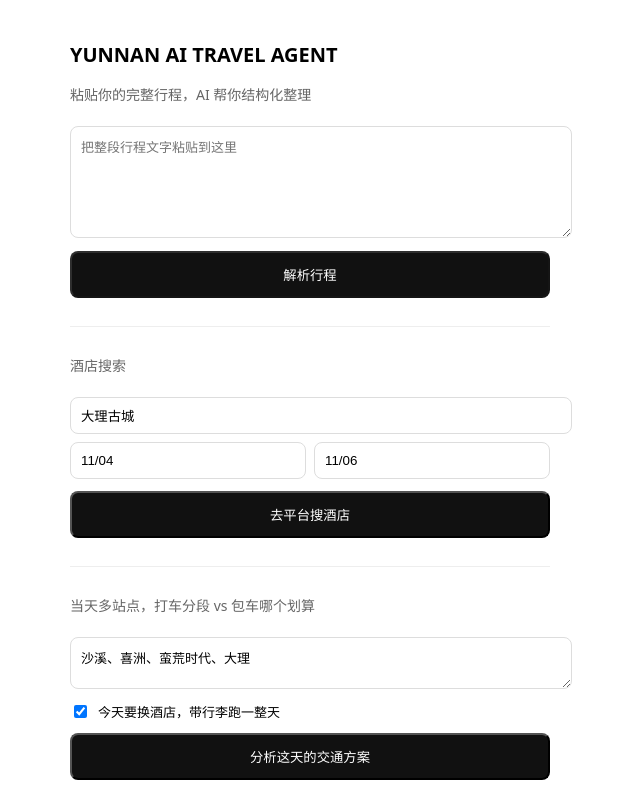
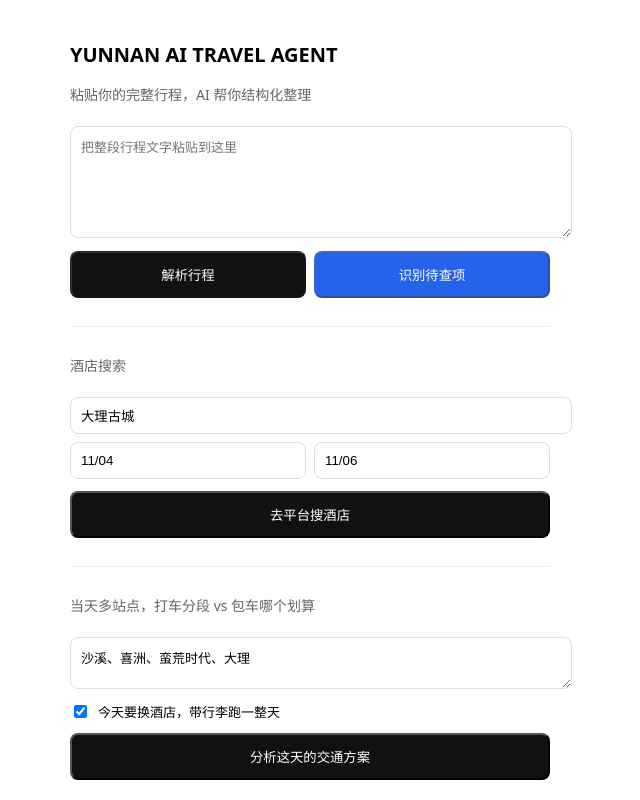
Before and after one commit to tehyeongseng97-jpg/yunnan-travel, a Next.js app: page / in a window 1280 px wide. Shown: the top 800 px of the page, without its empty margins (330-970 px from the left). Built offline with nearby package versions, Linux system fonts and the light colour scheme.

Commit message:
Update page.tsx

```diff
--- a/app/page.tsx
+++ b/app/page.tsx
@@ -16,6 +16,9 @@ export default function Home() {
   const [itineraryText, setItineraryText] = useState("");
   const [itineraryLoading, setItineraryLoading] = useState(false);
   const [itineraryResult, setItineraryResult] = useState<any>(null);
+
+  const [tasksLoading, setTasksLoading] = useState(false);
+  const [tasksResult, setTasksResult] = useState<any>(null);
 
   const [stopsText, setStopsText] = useState("沙溪、喜洲、蛮荒时代、大理");
   const [hasLuggage, setHasLuggage] = useState(true);
@@ -67,6 +70,19 @@ export default function Home() {
     setItineraryLoading(false);
   }
 
+  async function handleExtractTasks() {
+    setTasksLoading(true);
+    setTasksResult(null);
+    const res = await fetch("/api/itinerary/extract-tasks", {
+      method: "POST",
+      headers: { "Content-Type": "application/json" },
+      body: JSON.stringify({ text: itineraryText }),
+    });
+    const data = await res.json();
+    setTasksResult(data);
+    setTasksLoading(false);
+  }
+
   async function handleRouteAnalysis() {
     setRouteLoading(true);
     setRouteResult(null);
@@ -106,13 +122,69 @@ export default function Home() {
         rows={6}
         style={{ width: "100%", padding: 10, marginTop: 8, border: "1px solid #ddd", borderRadius: 8, fontSize: 13 }}
       />
+      <div style={{ display: "flex", gap: 8, marginTop: 8 }}>
         <button
           onClick={handleParseItinerary}
           disabled={itineraryLoading || !itineraryText}
-        style={{ marginTop: 8, width: "100%", padding: 12, background: "#111", color: "#fff", borderRadius: 8 }}
+          style={{ flex: 1, padding: 12, background: "#111", color: "#fff", borderRadius: 8 }}
         >
           {itineraryLoading ? "正在解析" : "解析行程"}
         </button>
+        <button
+          onClick={handleExtractTasks}
+          disabled={tasksLoading || !itineraryText}
+          style={{ flex: 1, padding: 12, background: "#2563eb", color: "#fff", borderRadius: 8 }}
+        >
+          {tasksLoading ? "正在识别" : "识别待查项"}
+        </button>
+      </div>
+
+      {tasksResult && tasksResult.status === "insufficient_data" && (
+        <p style={{ marginTop: 16, color: "#c0392b" }}>{tasksResult.message}</p>
+      )}
+
+      {tasksResult && tasksResult.status === "ok" && (
+        <div style={{ marginTop: 16, background: "#eff6ff", padding: 12, borderRadius: 8 }}>
+          <div style={{ fontWeight: 600, fontSize: 14 }}>AI 识别出的待查项</div>
+          <div style={{ fontSize: 11, color: "#999", marginTop: 4 }}>
+            这是初版识别规则，可能有遗漏或误判，先看看准不准
+          </div>
+
+          {tasksResult.ticketTasks.length > 0 && (
+            <div style={{ marginTop: 10 }}>
+              <div style={{ fontSize: 13, fontWeight: 600 }}>门票（{tasksResult.ticketTasks.length}项）</div>
+              {tasksResult.ticketTasks.map((t: any, i: number) => (
+                <div key={i} style={{ fontSize: 13, color: "#333" }}>
+                  {t.date} — {t.place}
+                </div>
+              ))}
+            </div>
+          )}
+
+          {tasksResult.hotelTasks.length > 0 && (
+            <div style={{ marginTop: 10 }}>
+              <div style={{ fontSize: 13, fontWeight: 600 }}>酒店（{tasksResult.hotelTasks.length}项）</div>
+              {tasksResult.hotelTasks.map((t: any, i: number) => (
+                <div key={i} style={{ fontSize: 13, color: "#333" }}>
+                  {t.date} — {t.location}
+                </div>
+              ))}
+            </div>
+          )}
+
+          {tasksResult.routeTasks.length > 0 && (
+            <div style={{ marginTop: 10 }}>
+              <div style={{ fontSize: 13, fontWeight: 600 }}>多站点路线（{tasksResult.routeTasks.length}项）</div>
+              {tasksResult.routeTasks.map((t: any, i: number) => (
+                <div key={i} style={{ fontSize: 13, color: "#333" }}>
+                  {t.date} — {t.stops.join(" → ")}
+                  {t.hasLuggage && <span style={{ color: "#c0392b" }}>（带行李）</span>}
+                </div>
+              ))}
+            </div>
+          )}
+        </div>
+      )}
 
       {itineraryResult && itineraryResult.status === "insufficient_data" && (
         <p style={{ marginTop: 16, color: "#c0392b" }}>{itineraryResult.message}</p>
```
Lines whose indentation alone changed are shown as unchanged.
